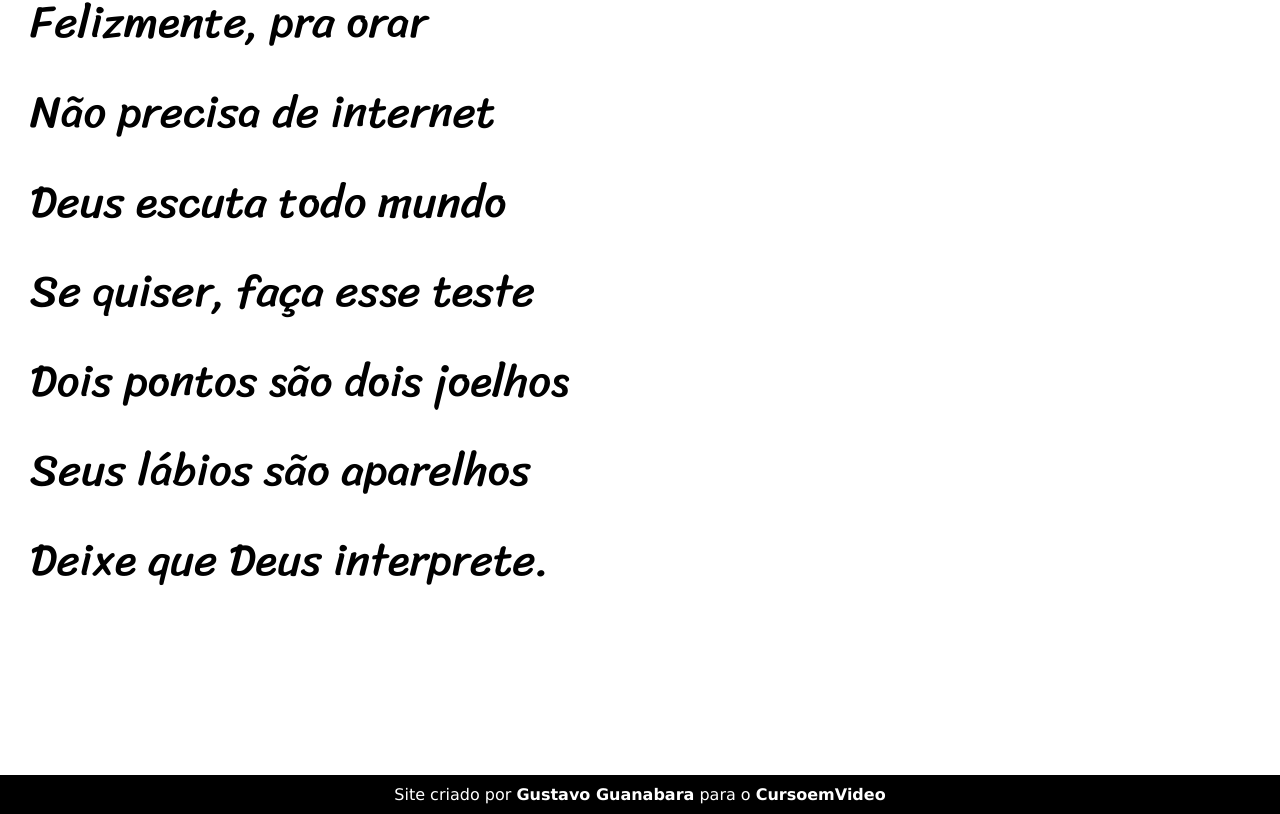
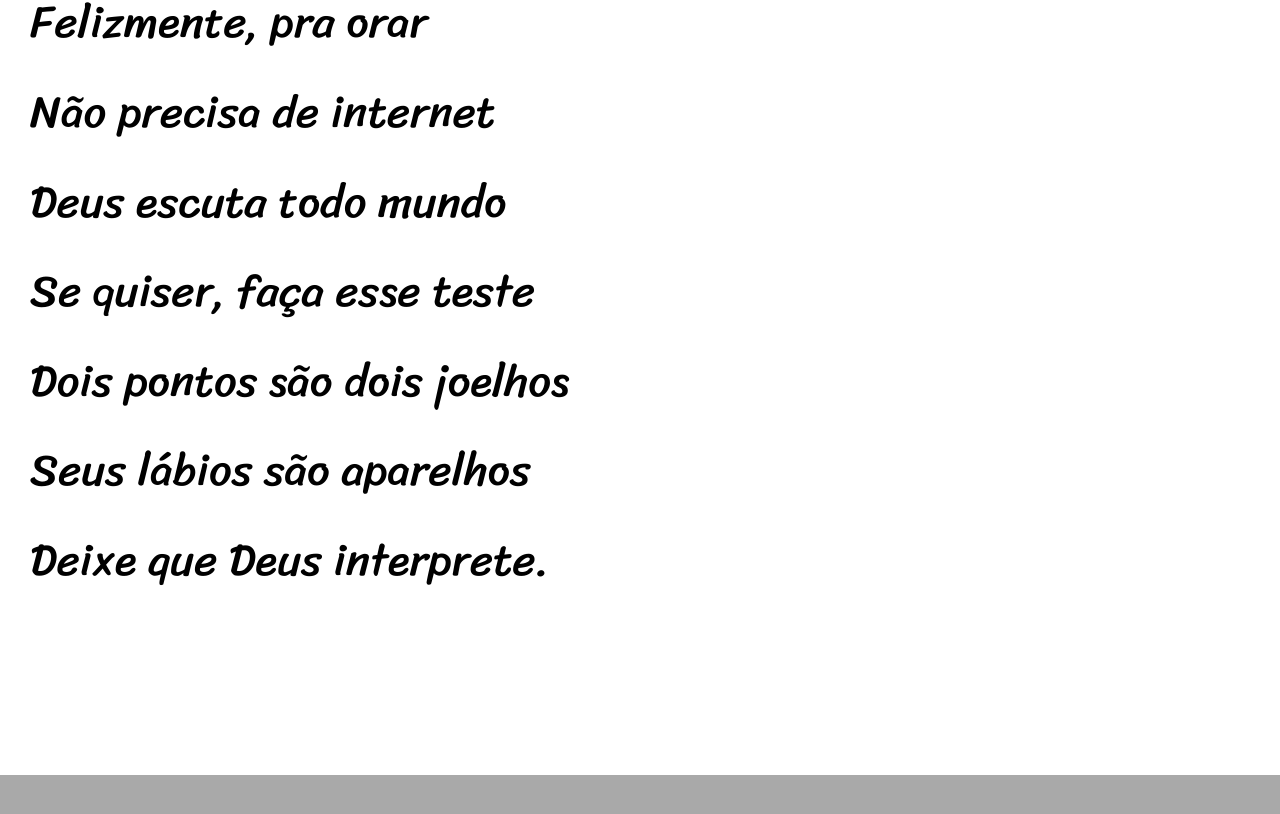
Before and after one commit to sergiorobertodejesus/cordel, a plain HTML site: page index.html in a window 1280 px wide. Shown: the part 5143-5957 px from the top of the page. After the commit the page ends 5918 px from the top, so only its background shows below. Drawn offline with Linux system fonts and the light colour scheme.

Commit message:
Update index.html

```diff
--- a/index.html
+++ b/index.html
@@ -96,8 +96,6 @@
         </p>
     </section>
 
-    <footer>
-        <p>Site criado por <a href="https://gustavoguanabara.github.io" target="_blank">Gustavo Guanabara</a> para o <a href="https://www.cursoemvideo.com" target="_blank">CursoemVideo</a></p>
-    </footer>
+
 </body>
 </html>
```
